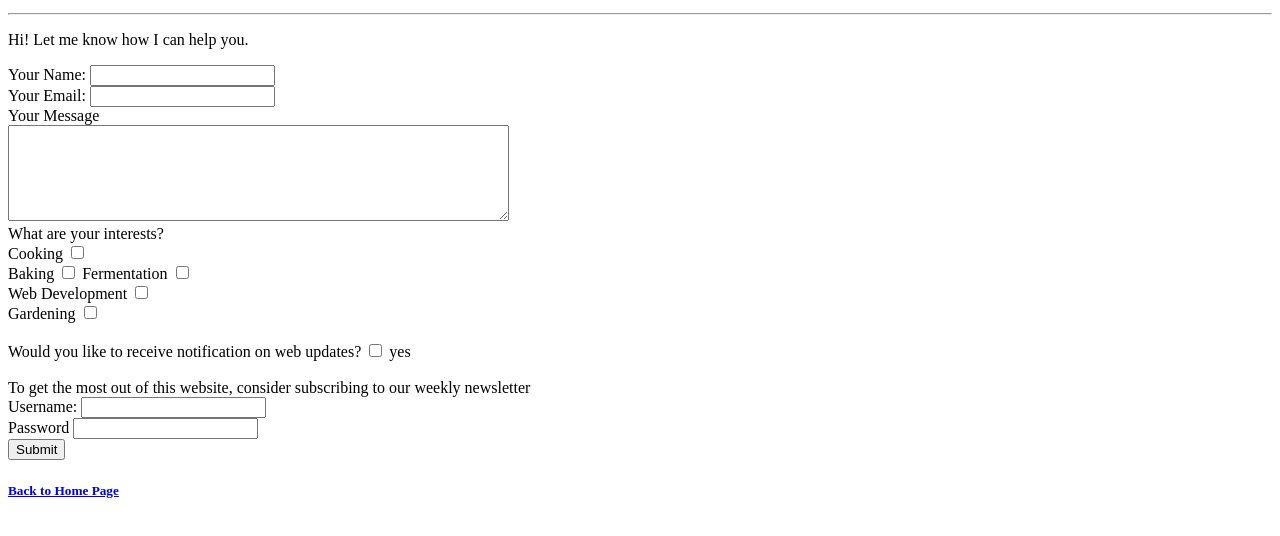
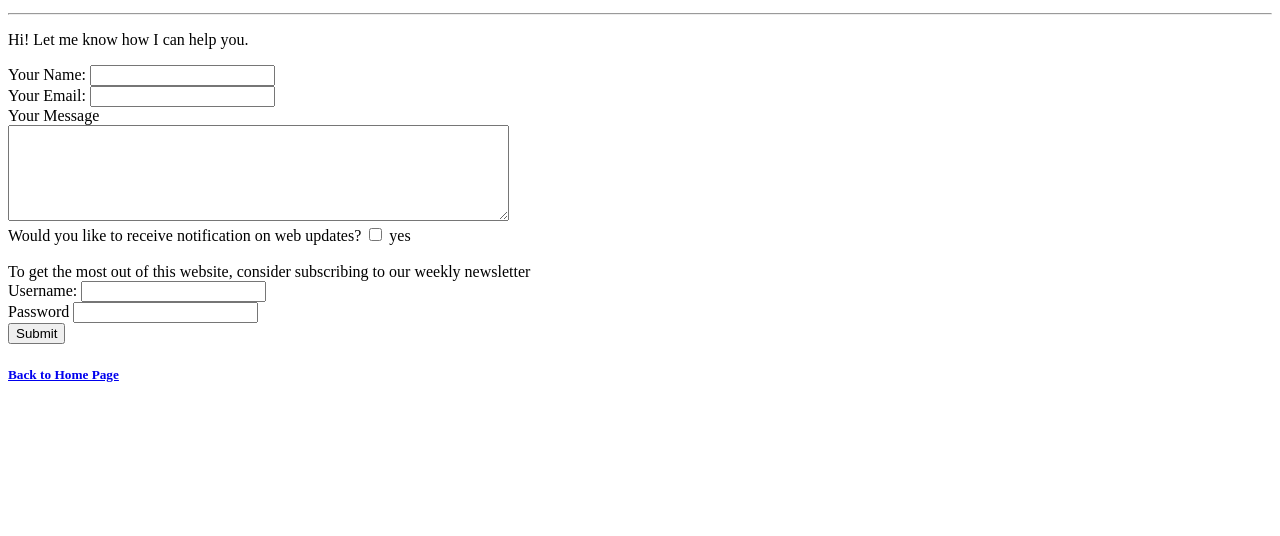
Before and after one commit to eriruhajime/cv, a plain HTML site: page contactme.html in a window 1280 px wide. Shown: the part 116-652 px from the top of the page. Drawn offline with Linux system fonts and the light colour scheme.

Commit message:
Took off interests

```diff
--- a/contactme.html
+++ b/contactme.html
@@ -21,18 +21,6 @@
   <label>Your Message</label><br>
   <textarea name="YourMessage" rows="6" cols="60"></textarea>
 <br>
-  <label>What are your interests?</label><br>
-  <label>Cooking</label>
-  <input type="checkbox" name="Cooking" value=""><br>
-  <label>Baking</label>
-  <input type="checkbox" name="Baking" value=""<br>
-  <label>Fermentation</label>
-  <input type="checkbox" name="Fermentation" value=""><br>
-  <label>Web Development</label>
-  <input type="checkbox" name="Webdevelopment" value=""><br>
-  <label>Gardening</label>
-  <input type="checkbox" name="Gardening" value=""><br>
-<br>
   <label>Would you like to receive notification on web updates?</label>
   <input type="checkbox" name="Notification" value="">
   <label>yes</label><br>
```
